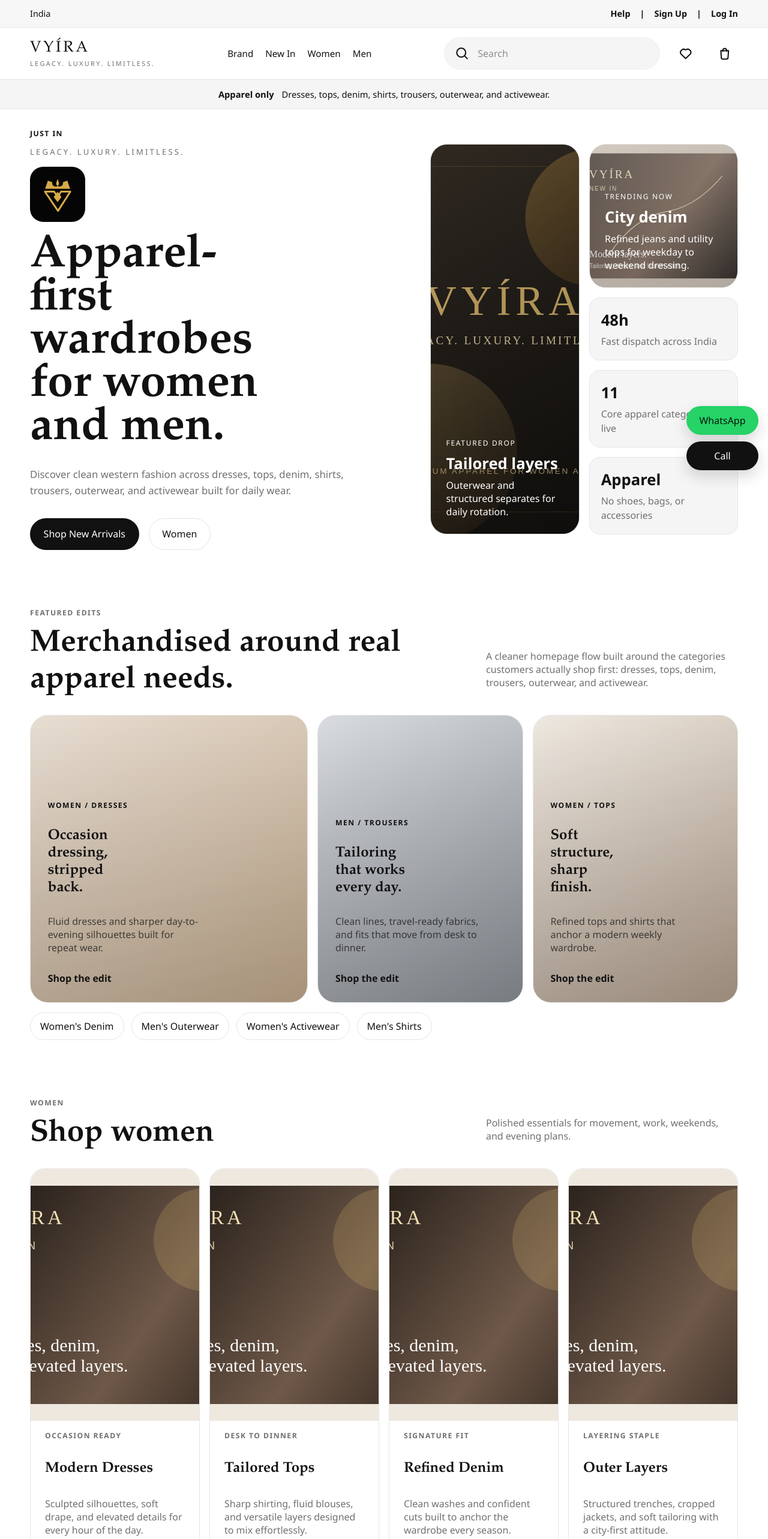
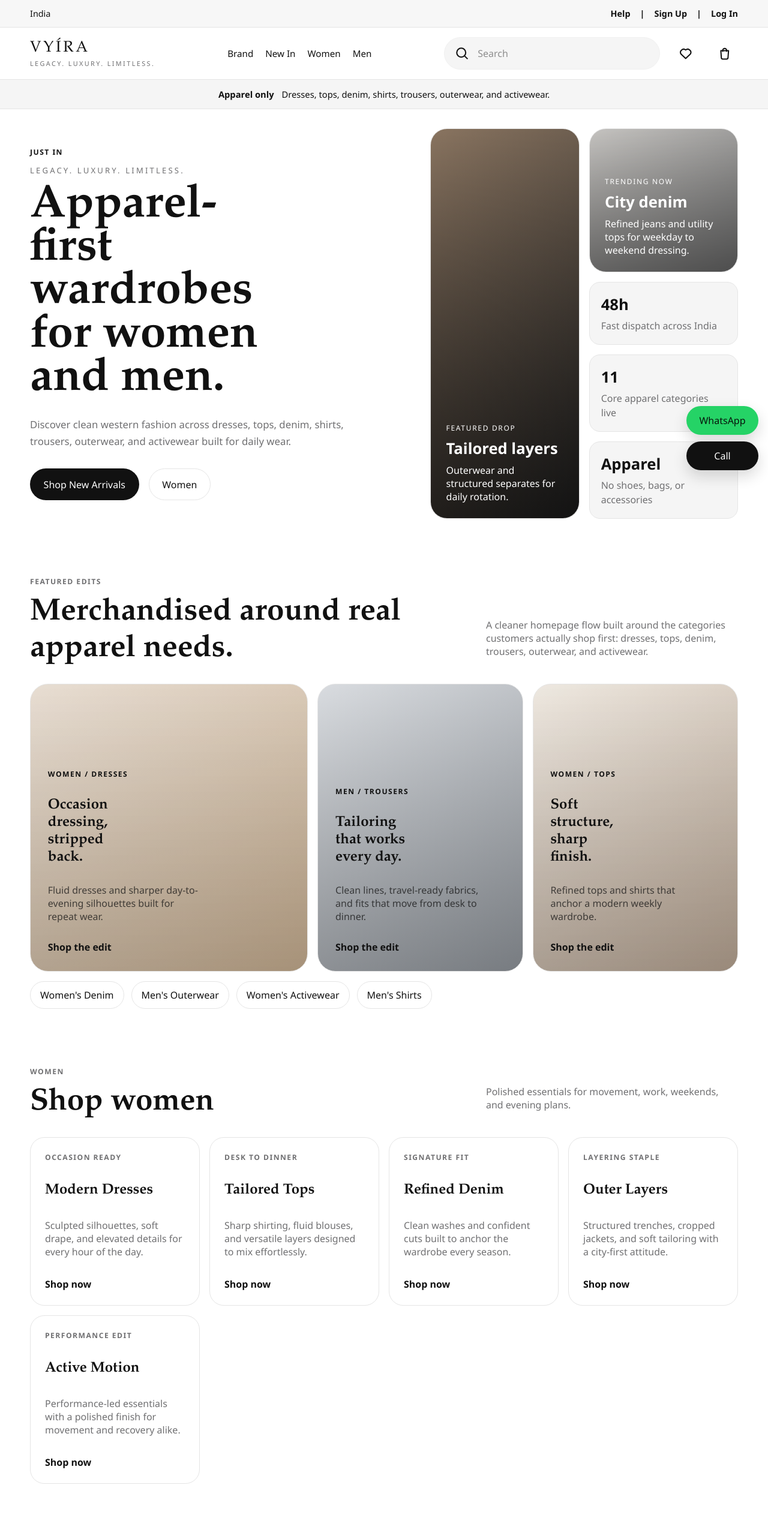
Before and after one commit to gh-vvemula/vyira-fashion, a Next.js app: page / in a window 1280 px wide. Shown: the top 2566 px of the page at 60% size. Built offline with nearby package versions, Linux system fonts and the light colour scheme.

Commit message:
Remove logo-driven visuals from storefront sections

```diff
--- a/app/globals.css
+++ b/app/globals.css
@@ -276,17 +276,6 @@ h1 {
   text-transform: uppercase;
 }
 
-.hero__seal {
-  margin: 0 0 1.35rem;
-}
-
-.hero__seal img {
-  width: 92px;
-  height: 92px;
-  border-radius: 22px;
-  display: block;
-}
-
 .hero__actions {
   display: flex;
   flex-wrap: wrap;
@@ -381,20 +370,6 @@ h1 {
   position: relative;
   z-index: 1;
   font-size: 1.6rem;
-}
-
-.hero-panel span:last-child {
-  position: relative;
-  z-index: 1;
-}
-
-.hero-panel__image {
-  position: absolute;
-  inset: 0;
-  width: 100%;
-  height: 100%;
-  object-fit: cover;
-  opacity: 0.72;
 }
 
 .hero-stat-grid {
@@ -551,19 +526,6 @@ h3 {
   border-color: #c8c8c8;
 }
 
-.category-card__media {
-  margin: -1.5rem -1.5rem 0;
-  overflow: hidden;
-  border-radius: 24px 24px 0 0;
-}
-
-.category-card__image {
-  width: 100%;
-  min-height: 13rem;
-  object-fit: cover;
-  display: block;
-}
-
 .category-card span {
   color: var(--ink);
   font-weight: 600;
@@ -622,7 +584,6 @@ h3 {
   min-height: 20rem;
   background-size: cover;
   background-position: center;
-  overflow: hidden;
 }
 
 .product-card__visual--1 {
@@ -652,13 +613,6 @@ h3 {
   color: var(--ink);
   font-size: 0.78rem;
   font-weight: 700;
-}
-
-.product-card__image {
-  width: 100%;
-  height: 100%;
-  object-fit: cover;
-  display: block;
 }
 
 .product-card__body {
--- a/components/category-grid.tsx
+++ b/components/category-grid.tsx
@@ -1,24 +1,9 @@
-import Image from "next/image";
 import Link from "next/link";
 
 import { type Audience, audienceIntro, getCollectionsByAudience } from "@/data/site";
 
 type CategoryGridProps = {
   audience: Audience;
-};
-
-const collectionVisuals: Record<string, string> = {
-  "women-dresses": "/brand/edit-women.svg",
-  "women-tops": "/brand/edit-women.svg",
-  "women-denim": "/brand/edit-women.svg",
-  "women-outerwear": "/brand/edit-women.svg",
-  "women-activewear": "/brand/edit-women.svg",
-  "men-shirts": "/brand/edit-men.svg",
-  "men-tshirts": "/brand/edit-men.svg",
-  "men-trousers": "/brand/edit-men.svg",
-  "men-denim": "/brand/edit-men.svg",
-  "men-outerwear": "/brand/edit-men.svg",
-  "men-activewear": "/brand/edit-men.svg"
 };
 
 export function CategoryGrid({ audience }: CategoryGridProps) {
@@ -40,15 +25,6 @@ export function CategoryGrid({ audience }: CategoryGridProps) {
             href={`/collections/${collection.slug}`}
             className="category-card"
           >
-            <div className="category-card__media">
-              <Image
-                src={collectionVisuals[collection.slug]}
-                alt=""
-                className="category-card__image"
-                width={560}
-                height={420}
-              />
-            </div>
             <p className="eyebrow">{collection.highlight}</p>
             <h3>{collection.title}</h3>
             <p>{collection.summary}</p>
--- a/components/hero.tsx
+++ b/components/hero.tsx
@@ -9,15 +9,6 @@ export function Hero() {
       <div className="hero__copy">
         <p className="eyebrow">Just in</p>
         <p className="hero__tagline">Legacy. Luxury. Limitless.</p>
-        <div className="hero__seal">
-          <Image
-            src="/brand/vyira-emblem.svg"
-            alt="Vyira emblem"
-            width={132}
-            height={132}
-            priority
-          />
-        </div>
         <h1>Apparel-first wardrobes for women and men.</h1>
         <p className="hero__lede">
           Discover clean western fashion across dresses, tops, denim, shirts, trousers,
@@ -34,25 +25,11 @@ export function Hero() {
       </div>
       <div className="hero__visual" aria-hidden="true">
         <div className="hero-panel hero-panel--feature">
-          <Image
-            src="/brand/hero-signature.svg"
-            alt=""
-            className="hero-panel__image"
-            fill
-            sizes="(max-width: 1080px) 100vw, 40vw"
-          />
           <span className="hero-panel__eyebrow">Featured drop</span>
           <strong>Tailored layers</strong>
           <span>Outerwear and structured separates for daily rotation.</span>
         </div>
         <div className="hero-panel hero-panel--secondary">
-          <Image
-            src="/brand/edit-newin.svg"
-            alt=""
-            className="hero-panel__image"
-            fill
-            sizes="(max-width: 1080px) 100vw, 20vw"
-          />
           <span className="hero-panel__eyebrow">Trending now</span>
           <strong>City denim</strong>
           <span>Refined jeans and utility tops for weekday to weekend dressing.</span>
--- a/components/product-grid.tsx
+++ b/components/product-grid.tsx
@@ -1,4 +1,3 @@
-import Image from "next/image";
 import Link from "next/link";
 
 import { collections, type Product } from "@/data/site";
@@ -8,13 +7,6 @@ type ProductGridProps = {
   subtitle: string;
   products: Product[];
 };
-
-const productVisuals = [
-  "/brand/product-signature-1.svg",
-  "/brand/product-signature-2.svg",
-  "/brand/product-signature-3.svg",
-  "/brand/product-signature-4.svg"
-];
 
 export function ProductGrid({ title, subtitle, products }: ProductGridProps) {
   return (
@@ -33,13 +25,6 @@ export function ProductGrid({ title, subtitle, products }: ProductGridProps) {
           return (
             <article key={product.id} className="product-card">
               <div className={`product-card__visual product-card__visual--${(index % 4) + 1}`}>
-                <Image
-                  src={productVisuals[index % productVisuals.length]}
-                  alt=""
-                  className="product-card__image"
-                  fill
-                  sizes="(max-width: 1080px) 50vw, 25vw"
-                />
                 {product.badge ? <span className="product-badge">{product.badge}</span> : null}
               </div>
               <div className="product-card__body">
```
